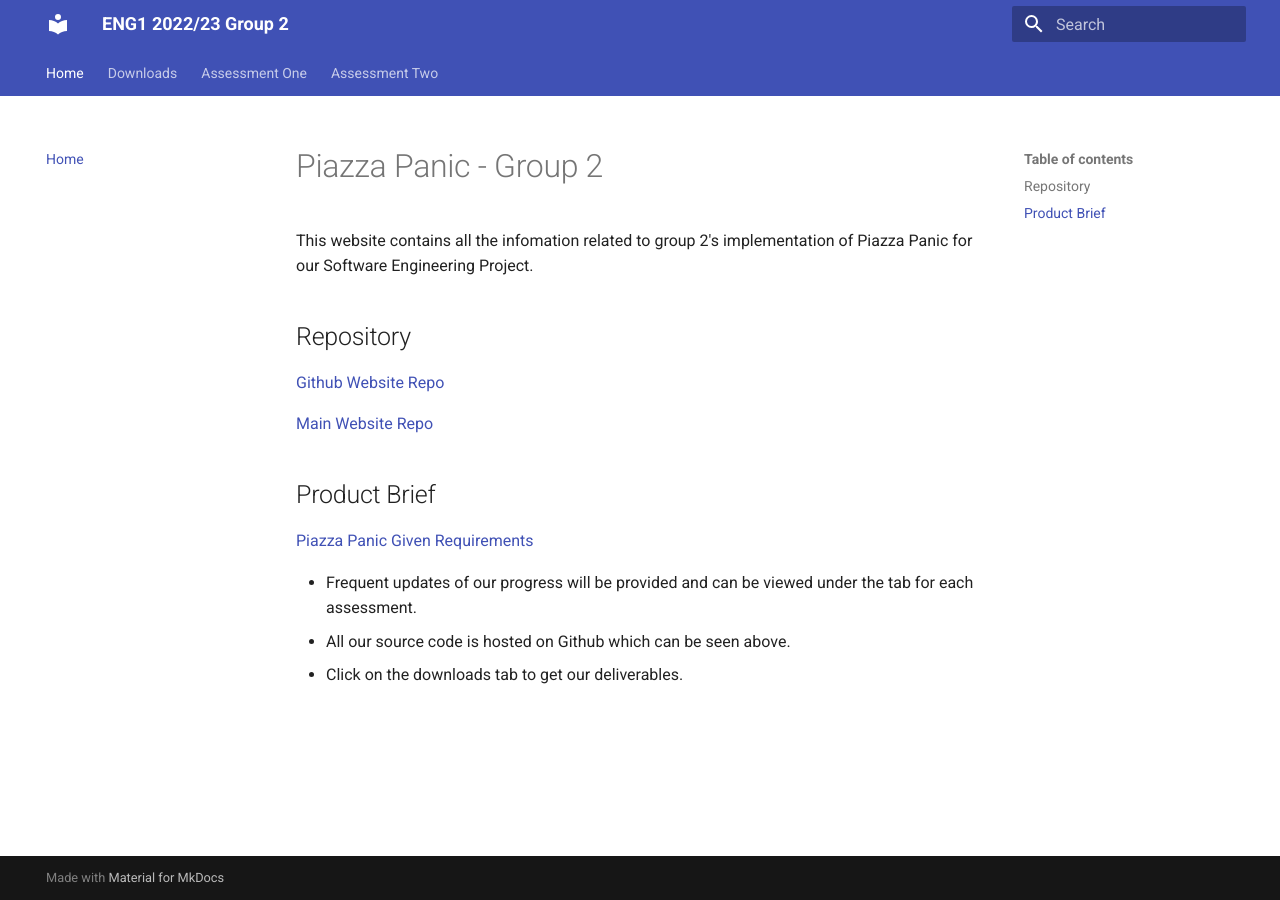
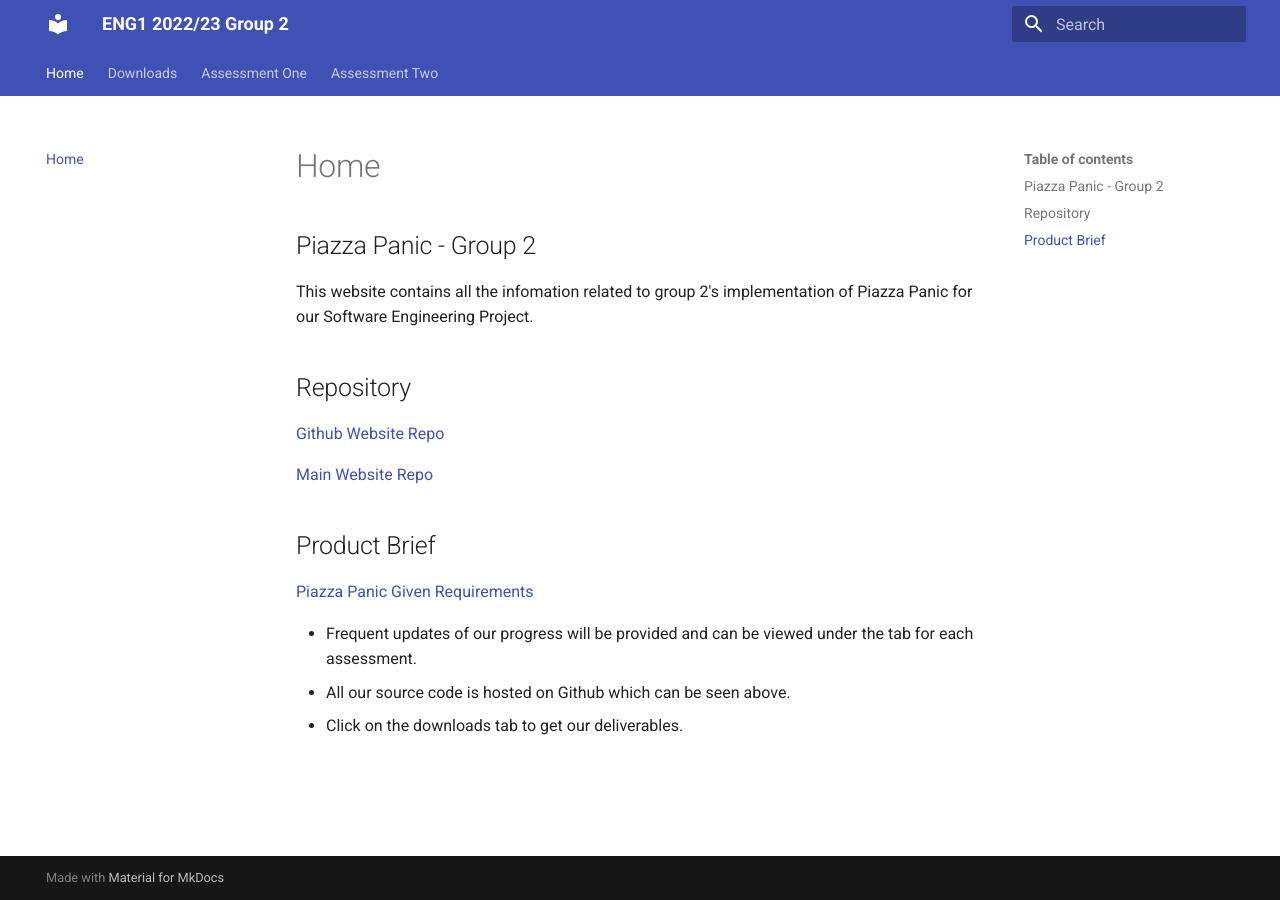
Before and after one commit to ENG1-Group-2/ENG1-Group-2.github.io---archive, an MkDocs documentation site: the page built from docs/index.md, in a window 1280 px wide. Built offline with MkDocs 1.6.1 and Material for MkDocs 9.7.7, drawn with Linux system fonts in a browser that asks for light colours.

Commit message:
Try to fix inconsistencies between pages.

```diff
--- a/docs/index.md
+++ b/docs/index.md
@@ -1,4 +1,6 @@
-# Piazza Panic - Group 2
+# Home
+
+## Piazza Panic - Group 2
 
 This website contains all the infomation related to group 2's implementation
 of Piazza Panic for our Software Engineering Project.
```
